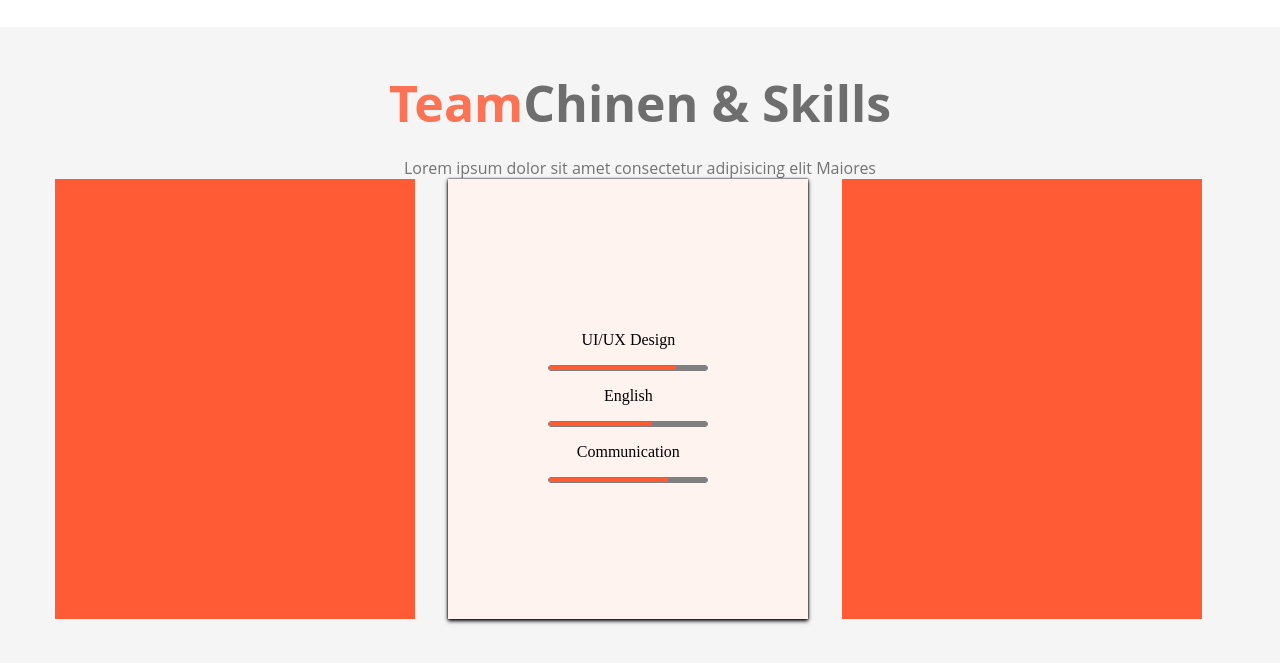
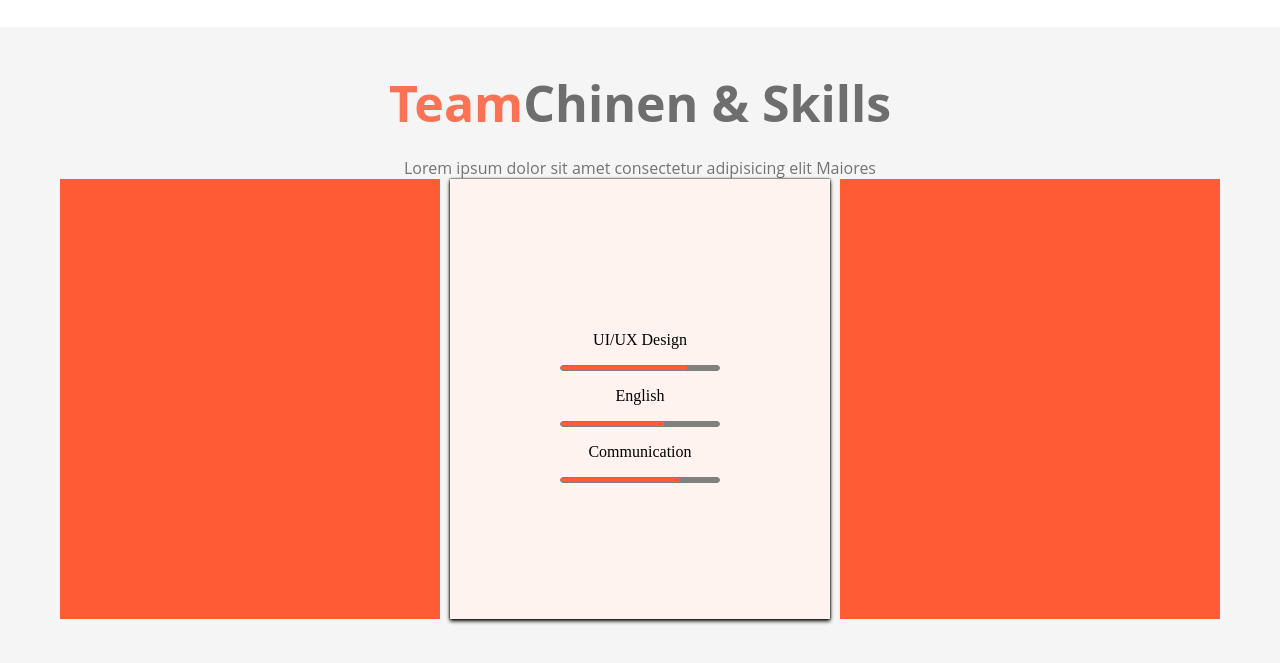
Before and after one commit to Maryna242/test-project, a website: page src/index.html in a window 1280 px wide. Shown: the part 3372-4035 px from the top of the page. Drawn offline with nearby package versions, Linux system fonts and the light colour scheme; files that its build step writes are made by us from their sources.

Commit message:
section-skill сделала резиновым на flex и изменила ширину карточек

```diff
--- a/src/css/styles.less
+++ b/src/css/styles.less
@@ -288,11 +288,13 @@ header{
 // }
 .section-skill{
     &__form{
-        display: grid;
-        grid-template-columns: repeat(3, 1fr);
+        display: flex;
+        flex-wrap: wrap;
+        justify-content: center;
         gap: 10px;
         &-card{
-            max-width: 360px;
+            width: calc((100% / 3) - 10px);
+            min-width: 300px;
             min-height: 440px;
             background-color: #ff5c36;
             &:nth-child(2){
```
